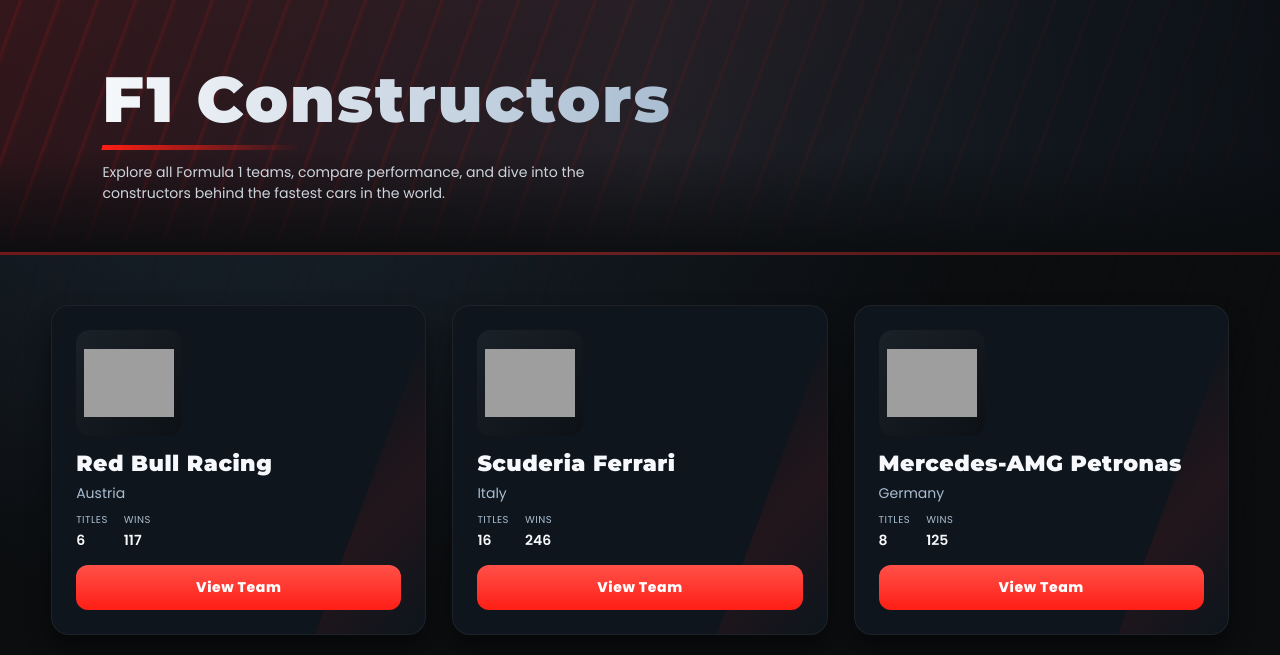
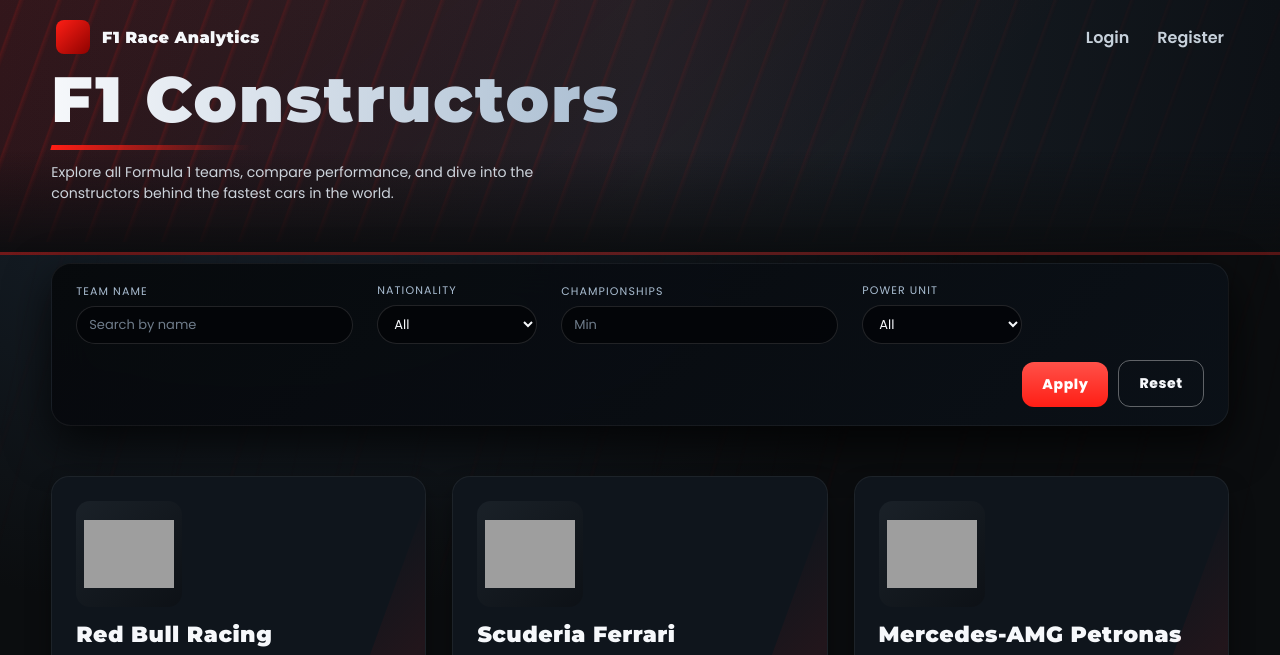
Before and after one commit to akasya-db/f1-race-analytics, a Flask app: page /constructors in a window 1280 px wide. Shown: the top 655 px of the page. Run offline with Flask 3, Linux system fonts and the light colour scheme; grey boxes are pictures that could not be loaded.

Commit message:
Added constructor filtering mechanism to constructors.html

```diff
--- a/backend/app/routes/constructors.py
+++ b/backend/app/routes/constructors.py
@@ -1,7 +1,12 @@
-from flask import Blueprint, render_template
+from flask import Blueprint, render_template, session
 
 constructors_bp = Blueprint("constructors", __name__)
 
 @constructors_bp.route("/constructors")
 def constructors_page():
-    return render_template("constructors.html")
+    authenticated = 'username' in session
+    return render_template(
+        "constructors.html",
+        authenticated=authenticated,
+        username=session.get('username')
+    )
--- a/backend/app/static/css/listing.css
+++ b/backend/app/static/css/listing.css
@@ -88,7 +88,7 @@
       z-index:2;
       max-width:1400px;
   /* keep vertically centered via .hero-banner, but keep horizontal position aligned with page content */
-  margin:0 0 0 clamp(16px,4vw,60px);
+  margin:0;
       padding:24px clamp(16px,4vw,60px);
       display:flex;
       flex-direction:column;
--- a/backend/app/static/js/constructors.js
+++ b/backend/app/static/js/constructors.js
@@ -153,9 +153,15 @@
 ];
 
 // Render constructor cards
-function renderConstructors() {
+function renderConstructors(list = constructors) {
     const grid = document.getElementById('constructorsGrid');
-    grid.innerHTML = constructors.map(team => `
+    if (!grid) return;
+
+    if (!list.length) {
+        grid.innerHTML = `<p class="empty-state">No constructors match the selected filters.</p>`;
+        return;
+    }
+    grid.innerHTML = list.map(team => `
     <div class="card" onclick="openModal('${team.id}')">
         <div class="logo-wrapper">
         <img class="logo" src="${team.logo}" alt="${team.name} logo"/>
@@ -177,6 +183,42 @@
         <button class="btn">View Team</button>
     </div>
     `).join('');
+}
+
+function getFilteredConstructors() {
+    const name = (document.getElementById('filterName')?.value || '').toLowerCase();
+    const nationality = document.getElementById('filterNationality')?.value || '';
+    const champsMin = document.getElementById('filterChampsMin')?.value;
+    const powerUnit = document.getElementById('filterPowerUnit')?.value || '';
+
+    return constructors.filter(team => {
+        if (name && !team.name.toLowerCase().includes(name)) return false;
+        if (nationality && team.nationality !== nationality) return false;
+        if (champsMin && Number(team.championships) < Number(champsMin)) return false;
+        if (powerUnit && team.powerUnit !== powerUnit) return false;
+        return true;
+    });
+}
+
+// Setup form event listeners
+function setupFilters() {
+    const form = document.getElementById('constructorFilters');
+    const resetBtn = document.getElementById('resetFilters');
+
+    if (form) {
+        form.addEventListener('submit', (e) => {
+            e.preventDefault();
+            const filtered = getFilteredConstructors();
+            renderConstructors(filtered);
+        });
+    }
+
+    if (resetBtn) {
+        resetBtn.addEventListener('click', () => {
+            form.reset();
+            renderConstructors();
+        });
+    }
 }
 
 // Open modal with team details
@@ -243,4 +285,22 @@
 });
 
 // Initialize
-renderConstructors();
+
+// Sayfa yüklendiğinde: filtreleri bağla + tüm yarışları göster
+window.addEventListener('DOMContentLoaded', () => {
+  setupFilters();
+
+  if (window.flatpickr) {
+    flatpickr('#filterDateFrom', {
+      dateFormat: 'Y-m-d',
+      allowInput: false
+    });
+
+    flatpickr('#filterDateTo', {
+      dateFormat: 'Y-m-d',
+      allowInput: false
+    });
+  }
+
+  renderConstructors();
+});
--- a/backend/app/templates/constructors.html
+++ b/backend/app/templates/constructors.html
@@ -8,9 +8,13 @@
   <link href="https://fonts.googleapis.com/css2?family=Poppins:wght@300;400;600;800&family=Montserrat:wght@700;900&display=swap" rel="stylesheet">
 
   <link rel="stylesheet" href="/static/css/listing.css"/>
+  <link rel="stylesheet" href="/static/css/navbar.css"/>
+  <link rel="stylesheet" href="https://cdn.jsdelivr.net/npm/flatpickr/dist/flatpickr.min.css">
+  <link rel="stylesheet" href="https://cdn.jsdelivr.net/npm/flatpickr/dist/themes/dark.css">
 </head>
 
 <body>
+  {% include "navbar.html" %}
   <div class="hero-banner">
     <div class="hero-content">
       <h1 class="hero-title">F1 Constructors</h1>
@@ -21,6 +25,50 @@
   </div>
 
   <div class="content-wrapper">
+    <!-- 🔍 FİLTRE BARI -->
+    <form id="constructorFilters" class="filter-bar">
+      <div class="filter-group">
+        <label for="filterName">Team Name</label>
+        <input type="text" id="filterName" placeholder="Search by name"/>
+      </div>
+
+      <div class="filter-group">
+        <label for="filterNationality">Nationality</label>
+        <select id="filterNationality">
+          <option value="">All</option>
+          <option value="Austria">Austria</option>
+          <option value="Italy">Italy</option>
+          <option value="Germany">Germany</option>
+          <option value="United Kingdom">United Kingdom</option>
+          <option value="France">France</option>
+          <option value="Switzerland">Switzerland</option>
+        </select>
+      </div>
+
+      <div class="filter-group">
+        <label>Championships</label>
+        <div class="filter-inline">
+          <input type="number" id="filterChampsMin" min="0" placeholder="Min"/>
+        </div>
+      </div>
+
+      <div class="filter-group">
+        <label for="filterPowerUnit">Power Unit</label>
+        <select id="filterPowerUnit">
+          <option value="">All</option>
+          <option value="Red Bull Powertrains">Red Bull</option>
+          <option value="Ferrari">Ferrari</option>
+          <option value="Mercedes">Mercedes</option>
+          <option value="Renault">Renault</option>
+        </select>
+      </div>
+
+      <div class="filter-actions">
+        <button type="submit" class="btn">Apply</button>
+        <button type="button" id="resetFilters" class="btn btn-secondary">Reset</button>
+      </div>
+    </form>
+    <!-- GRID -->
     <div class="grid" id="constructorsGrid"></div>
   </div>
 
@@ -39,7 +87,9 @@
     </div>
   </div>
 
+  <script src="/static/js/navbar.js"></script>
   <script src="/static/js/constructors.js"></script>
+  <script src="https://cdn.jsdelivr.net/npm/flatpickr"></script>
 
 </body>
 </html>
```
